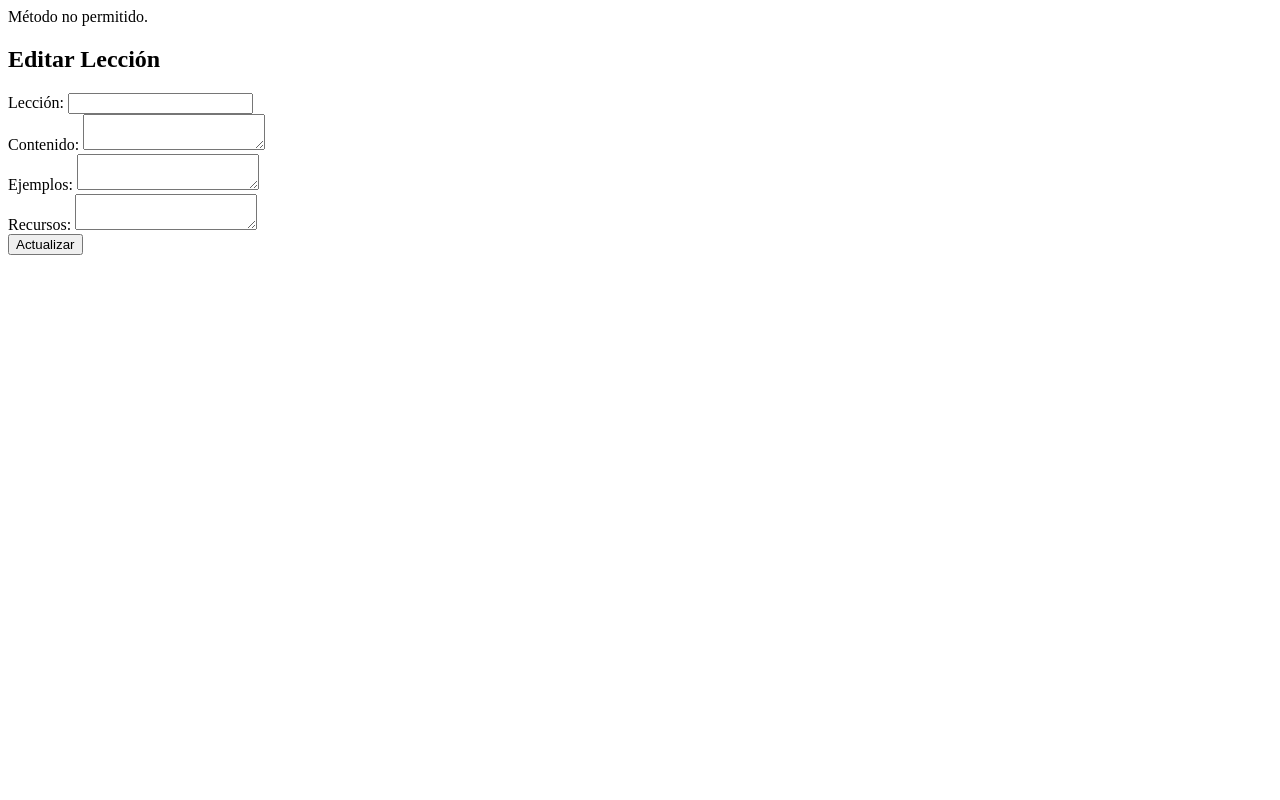
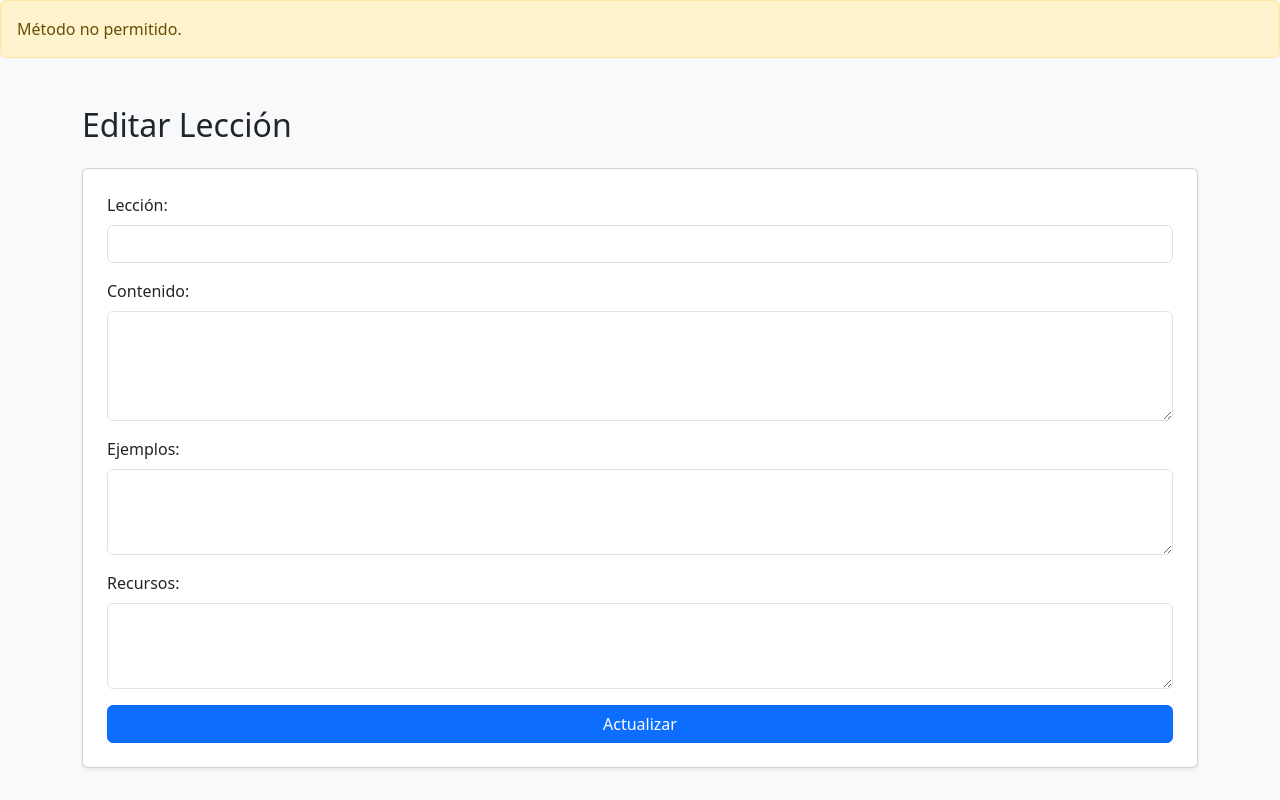
Before and after one commit to eduardo20020/Api-Crud-en-PHP, a PHP site: page /edit.php in a window 1280 px wide. Run offline with PHP 8.4, Linux system fonts and the light colour scheme; data that the repository does not hold is empty.

Commit message:
sfdsfdsf

```diff
--- a/edit.php
+++ b/edit.php
@@ -12,31 +12,53 @@
         $result = $stmt->get_result();
         $row = $result->fetch_assoc();
     } else {
-        echo "Error en la preparación de la consulta: " . $conn->error;
+        echo "<div class='alert alert-danger'>Error en la preparación de la consulta: " . $conn->error . "</div>";
     }
 } else {
-    echo "Método no permitido.";
+    echo "<div class='alert alert-warning'>Método no permitido.</div>";
 }
 ?>
 
 <!DOCTYPE html>
-<html>
+<html lang="es">
 <head>
+    <meta charset="UTF-8">
+    <meta name="viewport" content="width=device-width, initial-scale=1.0">
     <title>Editar Lección</title>
+    <!-- Incluye Bootstrap CSS -->
+    <link href="https://cdn.jsdelivr.net/npm/bootstrap@5.3.0/dist/css/bootstrap.min.css" rel="stylesheet">
 </head>
-<body>
-    <h2>Editar Lección</h2>
-    <form action="update.php" method="post">
-        <input type="hidden" name="id_leccion" value="<?php echo htmlspecialchars($row['id_leccion']); ?>">
-        <label for="leccion">Lección:</label>
-        <input type="text" id="leccion" name="leccion" value="<?php echo htmlspecialchars($row['leccion']); ?>" required><br>
-        <label for="contenido">Contenido:</label>
-        <textarea id="contenido" name="contenido" required><?php echo htmlspecialchars($row['contenido']); ?></textarea><br>
-        <label for="ejemplos">Ejemplos:</label>
-        <textarea id="ejemplo" name="ejemplo" required><?php echo htmlspecialchars($row['ejemplo']); ?></textarea><br>
-        <label for="recursos">Recursos:</label>
-        <textarea id="recursos" name="recursos" required><?php echo htmlspecialchars($row['recursos']); ?></textarea><br>
-        <button type="submit">Actualizar</button>
-    </form>
+<body class="bg-light">
+    <div class="container mt-5">
+        <h2 class="mb-4">Editar Lección</h2>
+        <form action="update.php" method="post" class="card p-4 shadow-sm">
+            <input type="hidden" name="id_leccion" value="<?php echo htmlspecialchars($row['id_leccion']); ?>">
+
+            <div class="mb-3">
+                <label for="leccion" class="form-label">Lección:</label>
+                <input type="text" id="leccion" name="leccion" class="form-control" value="<?php echo htmlspecialchars($row['leccion']); ?>" required>
+            </div>
+
+            <div class="mb-3">
+                <label for="contenido" class="form-label">Contenido:</label>
+                <textarea id="contenido" name="contenido" class="form-control" rows="4" required><?php echo htmlspecialchars($row['contenido']); ?></textarea>
+            </div>
+
+            <div class="mb-3">
+                <label for="ejemplos" class="form-label">Ejemplos:</label>
+                <textarea id="ejemplo" name="ejemplo" class="form-control" rows="3" required><?php echo htmlspecialchars($row['ejemplo']); ?></textarea>
+            </div>
+
+            <div class="mb-3">
+                <label for="recursos" class="form-label">Recursos:</label>
+                <textarea id="recursos" name="recursos" class="form-control" rows="3" required><?php echo htmlspecialchars($row['recursos']); ?></textarea>
+            </div>
+
+            <button type="submit" class="btn btn-primary w-100">Actualizar</button>
+        </form>
+    </div>
+
+    <!-- Incluye Bootstrap JS (Opcional) -->
+    <script src="https://cdn.jsdelivr.net/npm/bootstrap@5.3.0/dist/js/bootstrap.bundle.min.js"></script>
 </body>
 </html>
```
